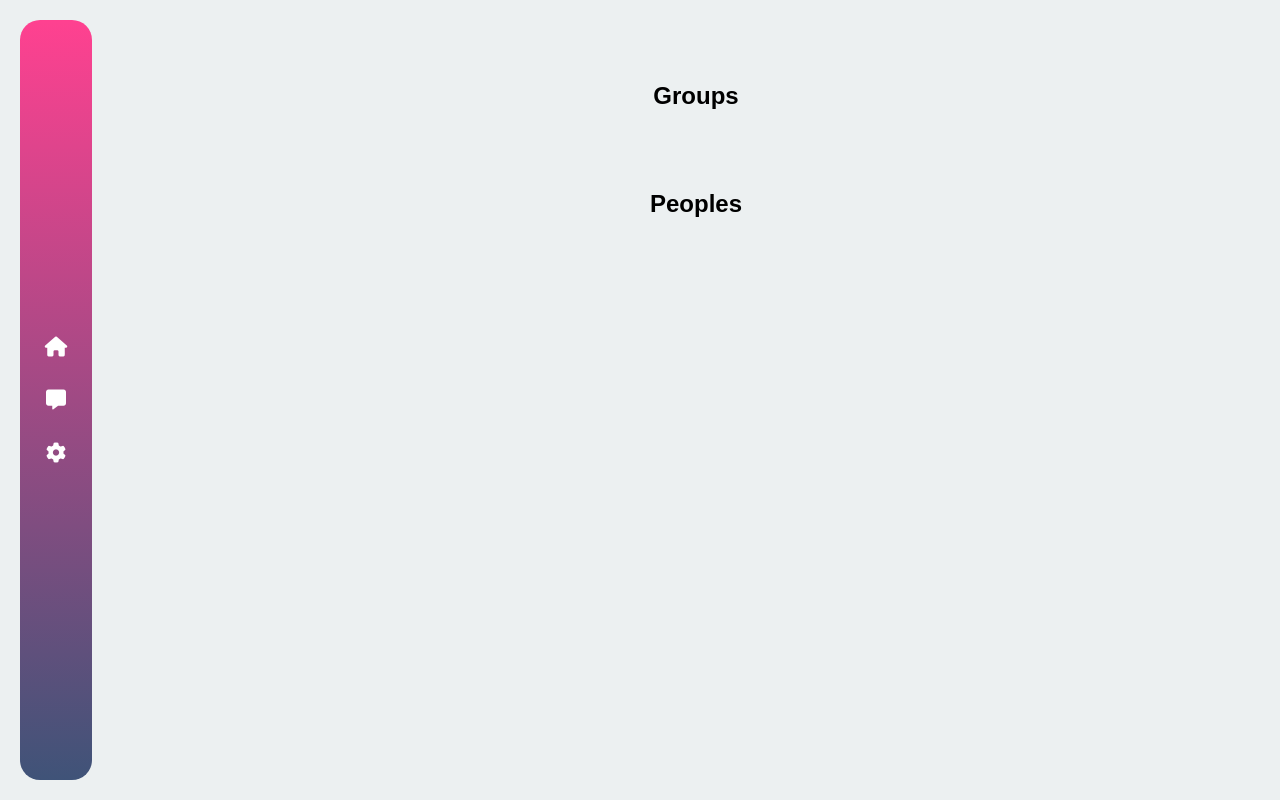
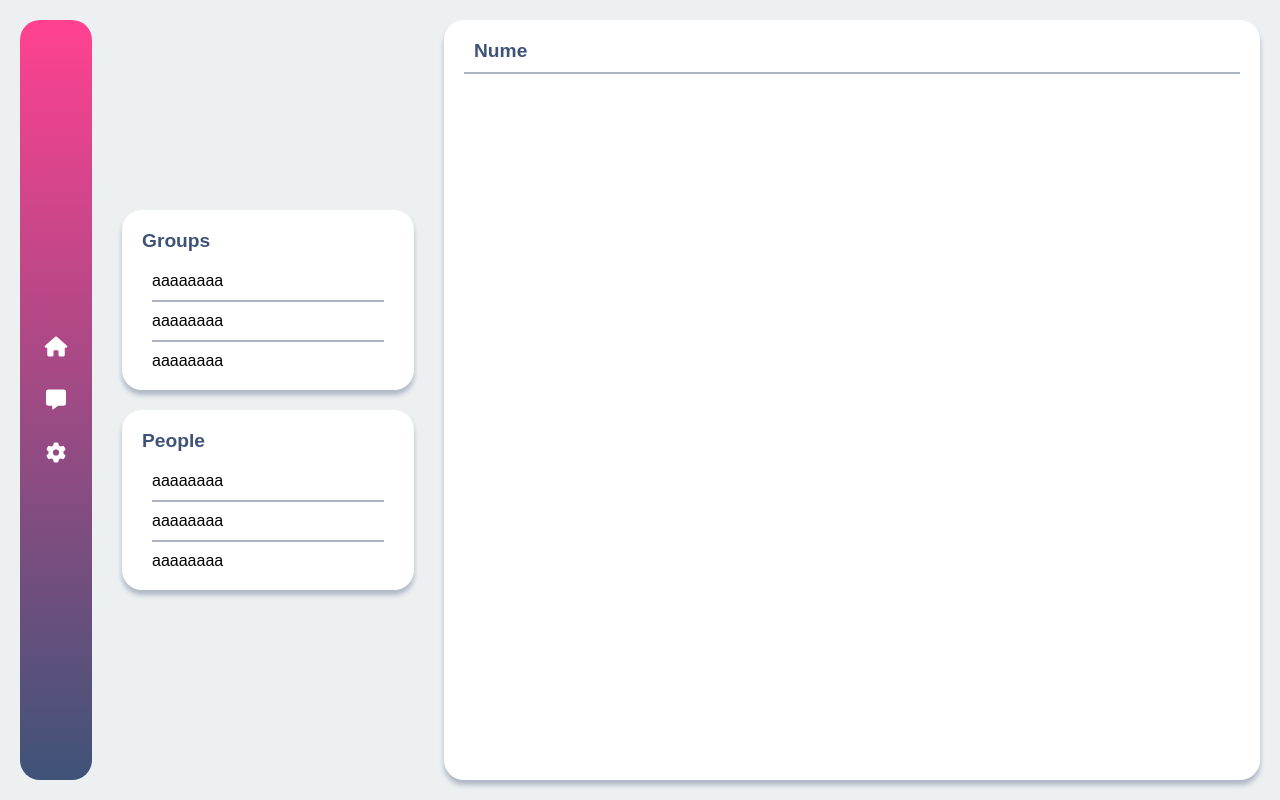
Before and after one commit to Ghergutftw/ItMarathon, an Angular app in the folder FE/: page /home-menu/conversations in a window 1280 px wide. Built offline with nearby package versions, Linux system fonts and the light colour scheme.

Commit message:
Convos finished

```diff
--- a/FE/src/app/home-menu/conversations/conversations.component.css
+++ b/FE/src/app/home-menu/conversations/conversations.component.css
@@ -1,14 +1,66 @@
+#conversations{
+  display: grid;
+  grid-template-columns: 1fr 3fr;
+  gap: 40px;
+  margin: 20px;
+  height: calc(100vh - 40px);
+}
+
 #convGroupsPeople{
   display: flex;
   flex-direction: column;
   align-items: center;
   justify-content: center;
   gap: 20px;
-
-  margin: 20px;
 }
 
-#groups, #peoples{
+h2 {
+  font-size: 1.2em;
+  font-family: Arial, sans-serif;
+  margin: 10px;
+  color: #3f5378;
+}
+
+#groups, #people{
+  display: grid;
+
+
   padding: 10px;
+  width: 100%;
+
+  border-radius: 20px;
+  box-shadow: 0 5px 5px #4353795c;
+  background-color: white;
   color: black;
 }
+
+.grid-item {
+  border-bottom: 2px solid #42527870;
+  margin: 0 20px;
+  padding: 10px 0;
+  transition: ease-in-out 0.2s;
+  cursor: pointer;
+}
+
+.grid-item:last-child {
+  border-bottom: none;
+}
+
+.grid-item:hover{
+  color: #ff4190;
+  font-weight: bold;
+}
+
+#messages{
+  width: 100%;
+  height: 100%;
+
+  border-radius: 20px;
+  background-color: white;
+  box-shadow: 0 5px 5px #4353795c;
+}
+
+#conversationName{
+  margin: 20px;
+  border-bottom: 2px solid #42527870;
+}
--- a/FE/src/app/home-menu/conversations/conversations.component.html
+++ b/FE/src/app/home-menu/conversations/conversations.component.html
@@ -1,9 +1,34 @@
-<div id="convGroupsPeople">
-  <div id="groups">
-    <h2>Groups</h2>
+<div id="conversations">
+  <div id="convGroupsPeople">
+    <div id="groups">
+      <h2>Groups</h2>
+      <div class="grid-item">
+        <span>aaaaaaaa</span>
+      </div>
+      <div class="grid-item">
+        <span>aaaaaaaa</span>
+      </div>
+      <div class="grid-item">
+        <span>aaaaaaaa</span>
+      </div>
+    </div>
+
+    <div id="people">
+      <h2>People</h2>
+      <div class="grid-item">
+        <span>aaaaaaaa</span>
+      </div>
+      <div class="grid-item">
+        <span>aaaaaaaa</span>
+      </div>
+      <div class="grid-item">
+        <span>aaaaaaaa</span>
+      </div>
+    </div>
   </div>
-
-  <div id="peoples">
-    <h2>Peoples</h2>
+  <div id="messages">
+    <div id="conversationName">
+      <h2>Nume</h2>
+    </div>
   </div>
 </div>
--- a/FE/src/app/home-menu/home-menu.component.css
+++ b/FE/src/app/home-menu/home-menu.component.css
@@ -39,6 +39,5 @@ i{
 
 .main-content {
   flex-grow: 1;
-  padding: 2rem;
   background-color: #ecf0f1;
 }
```
